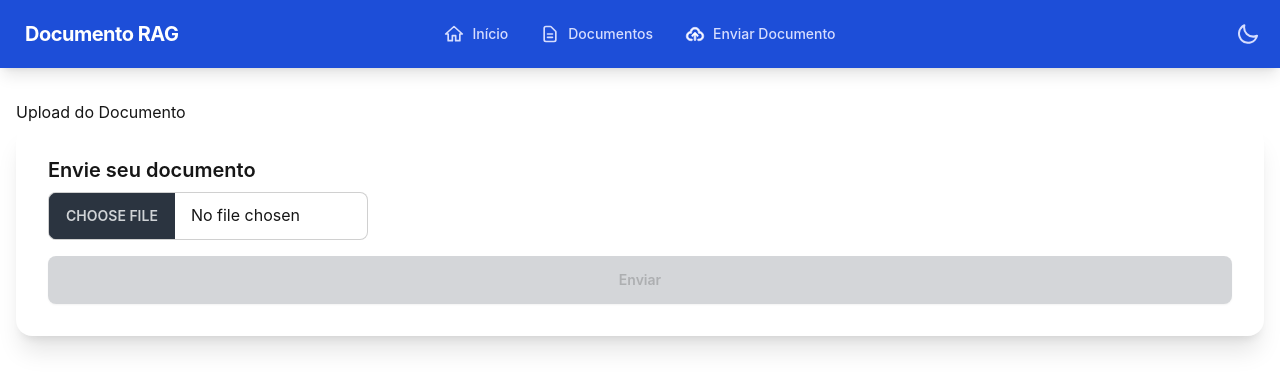
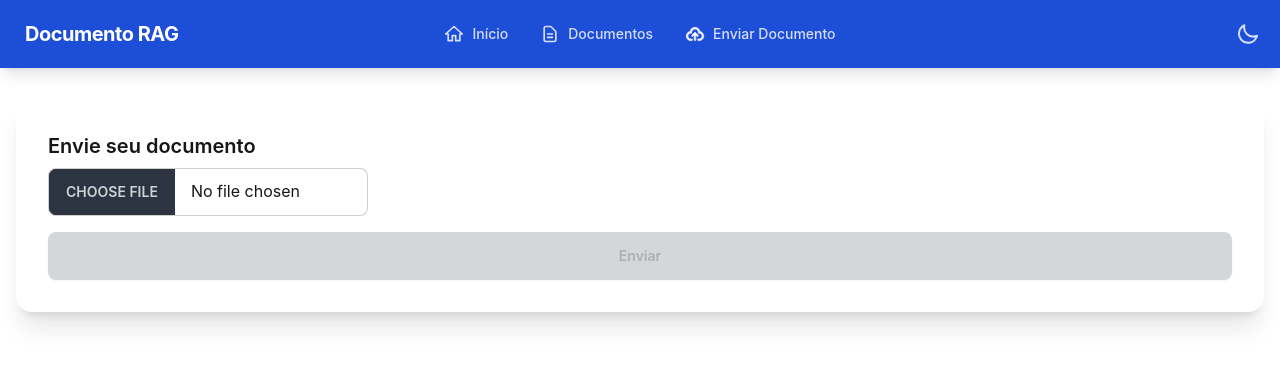
Before and after one commit to williamreis/gestao-contrato-ai, a SvelteKit app in the folder src/frontend/: page /upload in a window 1280 px wide. Shown: the top 390 px of the page. Built offline with nearby package versions, Linux system fonts and the light colour scheme.

Commit message:
chore: remove title

```diff
--- a/src/frontend/src/routes/upload/+page.svelte
+++ b/src/frontend/src/routes/upload/+page.svelte
@@ -33,7 +33,6 @@
 </script>
 
 <div class="prose max-w-none">
-  <h1>Upload do Documento</h1>
 
   <!-- Formulário de upload -->
   <div class="card bg-base-100 shadow-xl mb-8">
```
